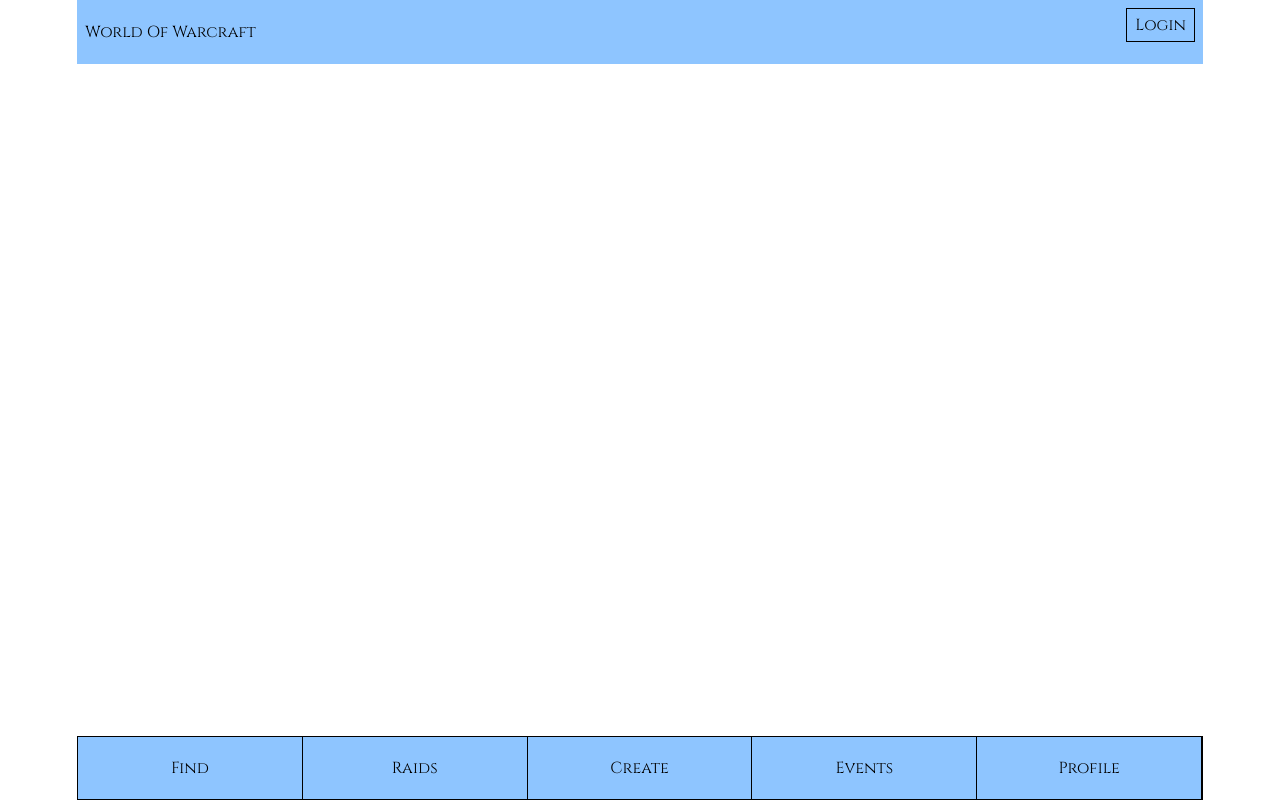
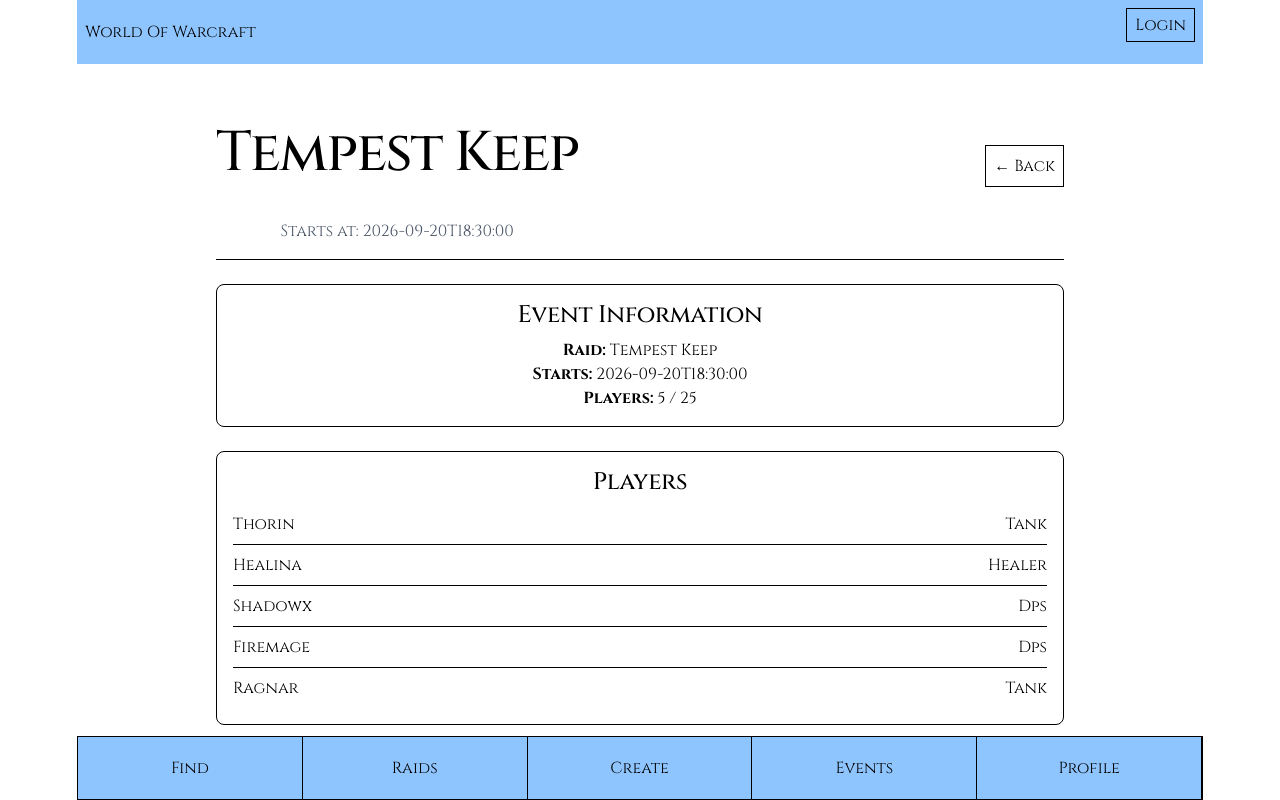
Before and after one commit to bexy65/social, a React (Vite) app in the folder frontend/: page /event/1 in a window 1280 px wide. Built offline with nearby package versions, Linux system fonts and the light colour scheme.

Commit message:
feat: #1 event page to see data for the events

```diff
--- /dev/null
+++ b/frontend/pages/EventPage.jsx
@@ -0,0 +1,110 @@
+import { useParams, useNavigate } from "react-router-dom";
+import events from "../mocks/events.json";
+
+function EventPage() {
+    const { id } = useParams();
+    const navigate = useNavigate();
+
+    const event = events.find(e => e.id === Number(id));
+
+    if (!event) {
+        return (
+            <div className="p-6">
+                <h1 className="text-2xl font-bold mb-4">
+                    Event not found
+                </h1>
+
+                <button
+                    className="button border p-2"
+                    onClick={() => navigate(-1)}
+                >
+                    ← Back
+                </button>
+            </div>
+        );
+    }
+
+    return (
+        <div className="max-w-4xl mx-auto p-6">
+
+            <div className="flex items-center justify-between border-b pb-4 mb-6">
+                <div>
+                    <h1 className="text-3xl font-bold">
+                        {event.raidName}
+                    </h1>
+
+                    <p className="text-gray-600">
+                        Starts at: {event.startsAt}
+                    </p>
+                </div>
+
+                <button
+                    className="button border p-2"
+                    onClick={() => navigate(-1)}
+                >
+                    ← Back
+                </button>
+            </div>
+
+
+            <div className="border rounded-lg p-4 mb-6">
+
+                <h2 className="text-xl font-semibold mb-4">
+                    Event Information
+                </h2>
+
+                <p>
+                    <strong>Raid:</strong> {event.raidName}
+                </p>
+
+                <p>
+                    <strong>Starts:</strong> {event.startsAt}
+                </p>
+
+                <p>
+                    <strong>Players:</strong>{" "}
+                    {event.slots.filled} / {event.slots.total}
+                </p>
+
+            </div>
+
+
+            <div className="border rounded-lg p-4">
+
+                <h2 className="text-xl font-semibold mb-4">
+                    Players
+                </h2>
+
+                {event.players.map(player => (
+                    <div
+                        key={player.id}
+                        className="border-b last:border-b-0 py-2 flex justify-between"
+                    >
+                        <span>{player.name}</span>
+
+                        <span className="capitalize">
+                            {player.role}
+                        </span>
+                    </div>
+                ))}
+
+            </div>
+
+
+            <div className="flex gap-2 mt-6">
+
+                <button className="button border p-2">
+                    Request
+                </button>
+
+                <button className="button border p-2">
+                    DM Leader
+                </button>
+
+            </div>
+
+        </div>
+    );
+}
+
+export default EventPage;
--- a/frontend/pages/Events.jsx
+++ b/frontend/pages/Events.jsx
@@ -13,12 +13,18 @@
             </div>
             {openEvents.map(e => (
                 <div className='border mb-2 flex p-2 justify-center' key={e.id}>
-                    <p className='w-1/4 text-start'>{e.raidName}</p>
+                    <p className='w-1/4 text-start' onClick={()=>navigate(`/event/${e.id}`)}>
+                        {e.raidName}
+                    </p>
+
                     {/* Needs timer to be added to countdown and show start and countdown */}
                     <p className='w-1/4'>{e.startsAt}</p>
+
                     <p className='w-1/4'>{e.slots.filled} / {e.slots.total} </p>
                     <div className='w-1/4 flex flex-col md:flex-row gap-2'>
-                        <button className='button w-full border'>Join</button>
+                        <button className='button w-full border'>Request</button>
+
+                        {/* open modal to text to event creater */}
                         <button className='button w-full border'>DM Leader</button>
                     </div>
                 </div>
--- a/frontend/src/config/routes.js
+++ b/frontend/src/config/routes.js
@@ -5,6 +5,7 @@
 import CreateEvent from "../../pages/CreateEvent";
 import Events from "../../pages/Events";
 import RaidPage from "../../pages/RaidPage";
+import EventPage from "../../pages/EventPage";
 
 export const routes = [
     {
@@ -41,5 +42,10 @@
         path: "/raid/:id",
         element: RaidPage,
         protected: false
+    },
+    {
+        path: "/event/:id",
+        element: EventPage,
+        protected: false
     }
 ];
```
